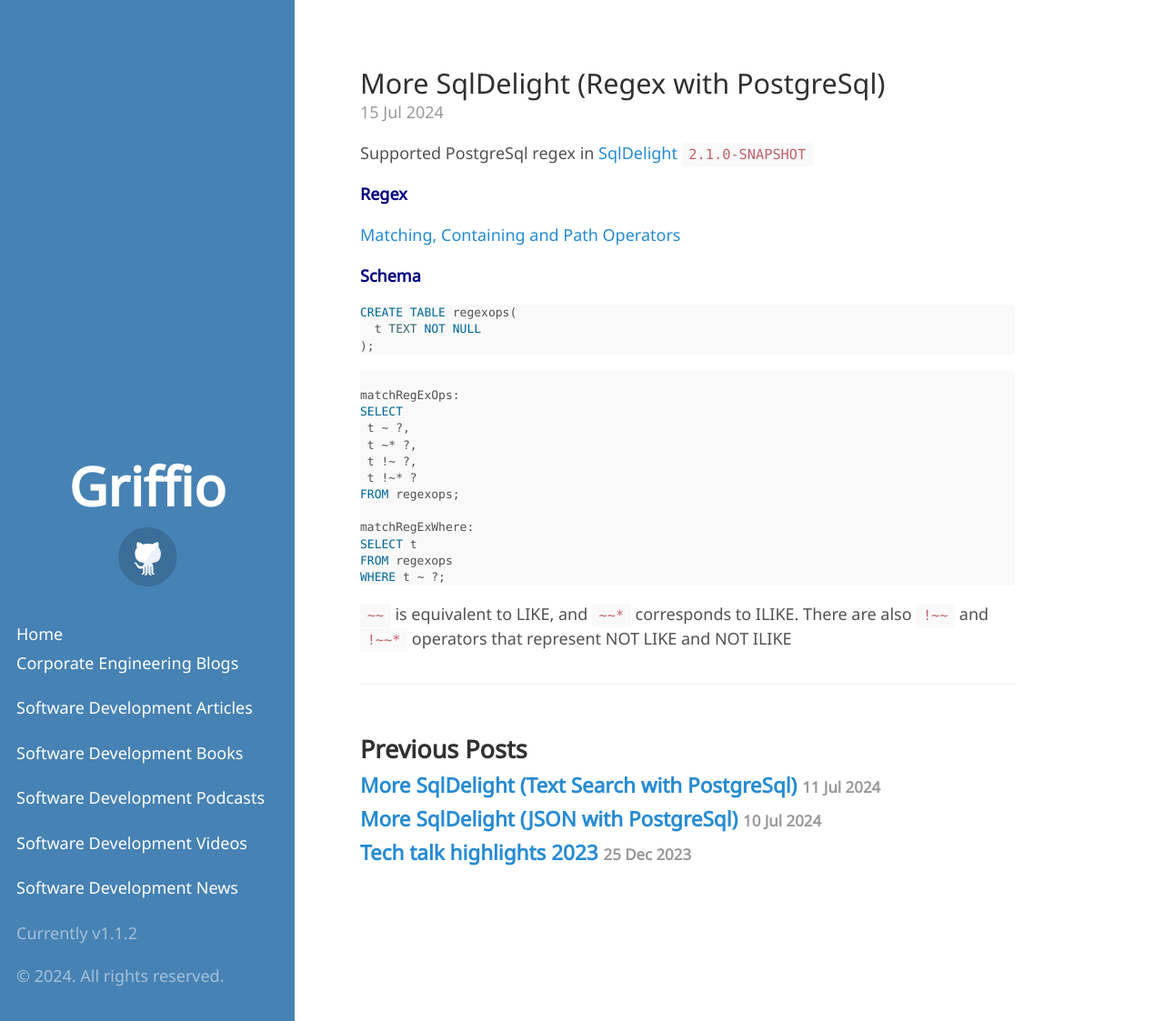
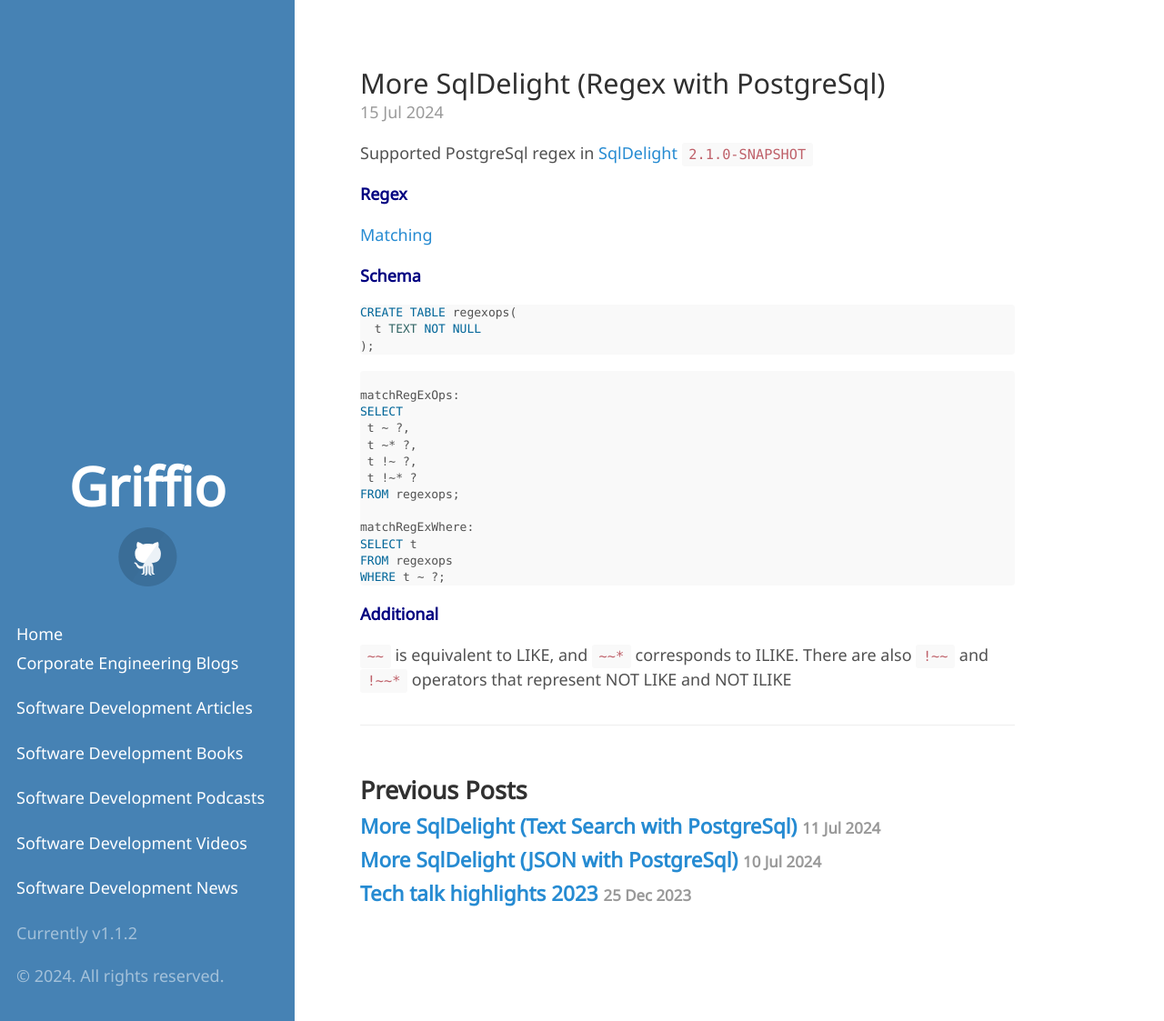
Before and after one commit to griffio/griffio.github.io, a Jekyll site: the page built from _posts/2024-07-15-More-SqlDelight-Regex-With-PostgreSql.md, in a window 1280 px wide and 1123 px high. Shown: the whole window at 91% size. Built offline with Jekyll 4.4.1, drawn with Linux system fonts in a browser that asks for light colours; some web fonts are replaced.

Commit message:
Update 2024-07-15-More-SqlDelight-Regex-With-PostgreSql.md

````diff
--- a/_posts/2024-07-15-More-SqlDelight-Regex-With-PostgreSql.md
+++ b/_posts/2024-07-15-More-SqlDelight-Regex-With-PostgreSql.md
@@ -11,7 +11,7 @@
 
 **Regex**
 
-[Matching, Containing and Path Operators](https://www.postgresql.org/docs/current/functions-matching.html#FUNCTIONS-MATCHING)
+[Matching](https://www.postgresql.org/docs/current/functions-matching.html#FUNCTIONS-MATCHING)
 
 **Schema**
 
@@ -37,5 +37,7 @@
 WHERE t ~ ?;
 ```
 
+**Additional**
+
 `~~` is equivalent to LIKE, and `~~*` corresponds to ILIKE. There are also `!~~` and `!~~*`
 operators that represent NOT LIKE and NOT ILIKE
````
